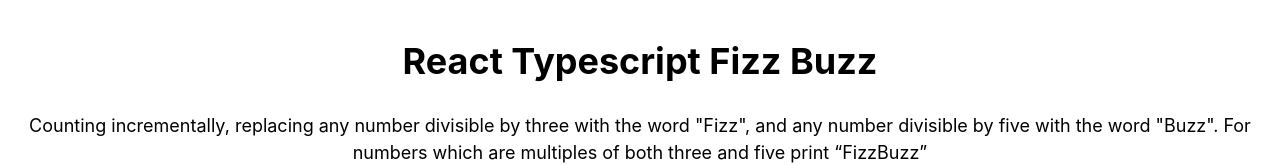
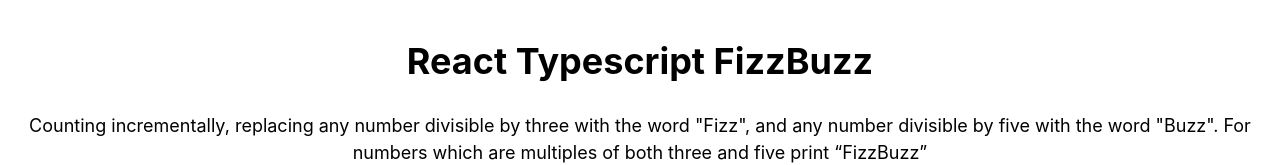
Before and after one commit to Sven-Lyco/react-ts-fizzbuzz, a React (Create React App) app: page / in a window 1280 px wide. Shown: the top 165 px of the page. Built offline with nearby package versions, Linux system fonts and the light colour scheme.

Commit message:
Delete whitespace

```diff
--- a/src/App.tsx
+++ b/src/App.tsx
@@ -9,7 +9,7 @@
 
   return (
     <Main>
-      <h1>React Typescript Fizz Buzz</h1>
+      <h1>React Typescript FizzBuzz</h1>
       <p>
         Counting incrementally, replacing any number divisible by three with the
         word "Fizz", and any number divisible by five with the word "Buzz". For
```
